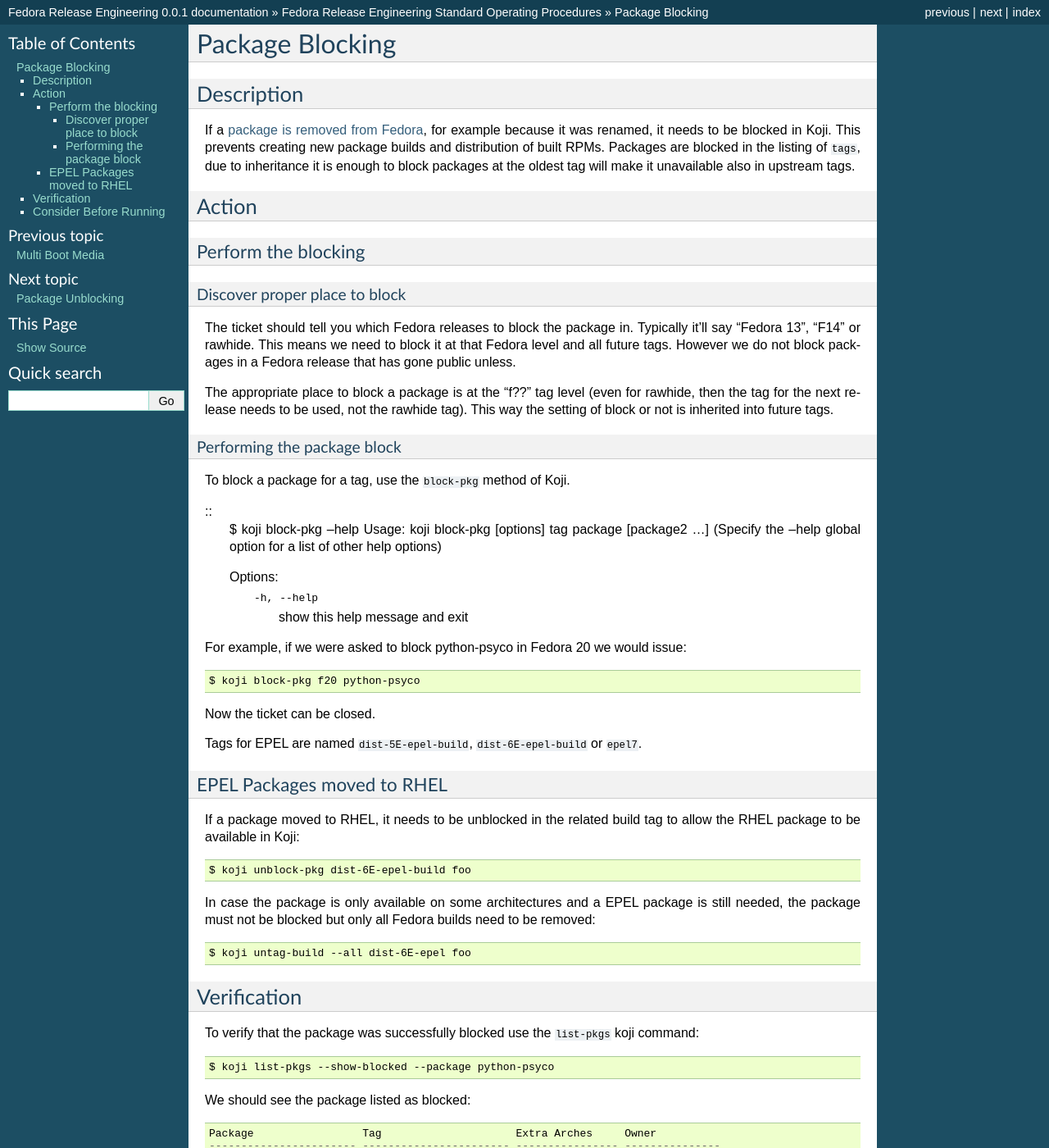
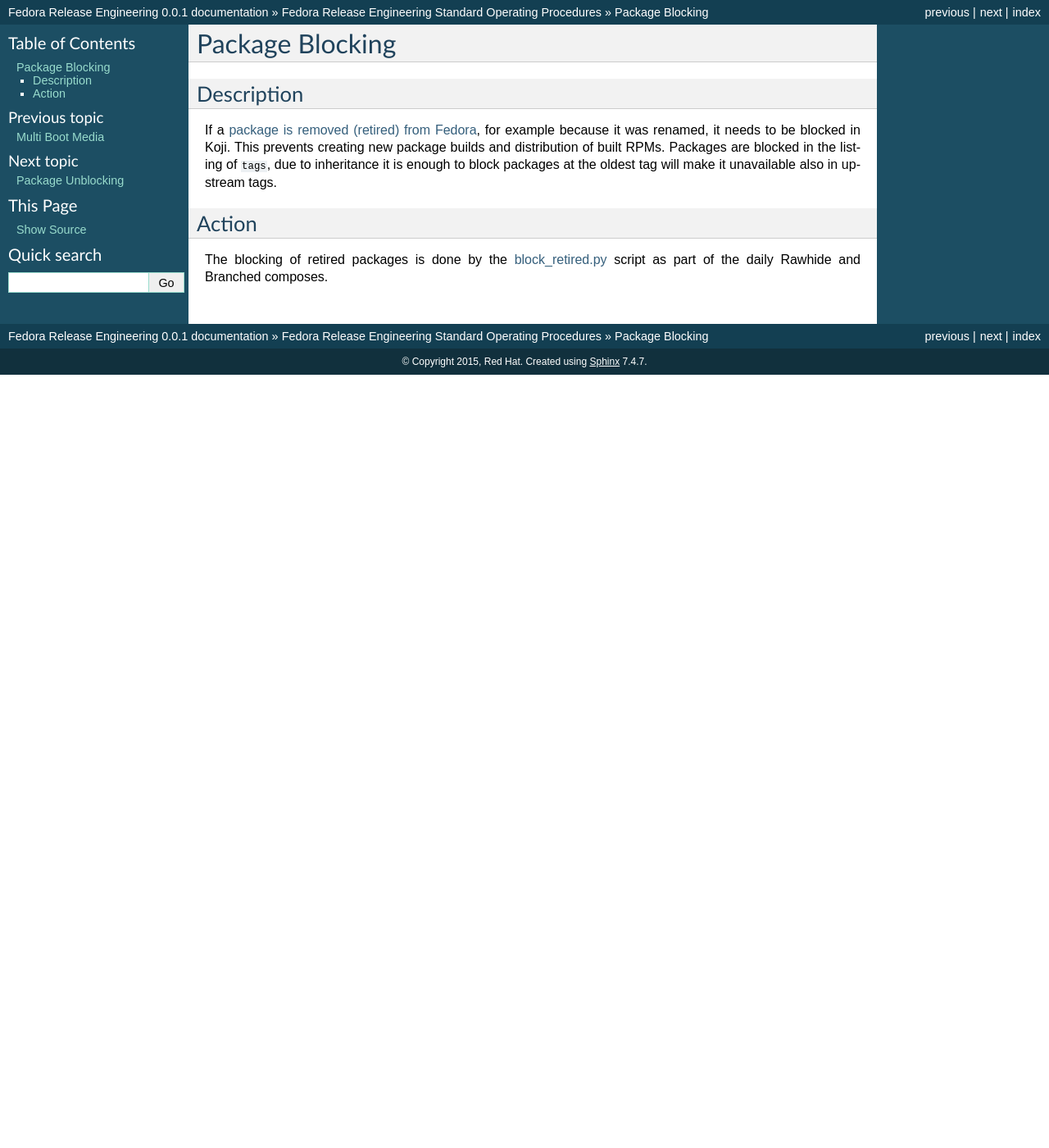
Before and after one commit to ralphbean/releng, a Sphinx documentation site: the page built from docs/source/sop_package_blocking.rst, in a window 1280 px wide and 1400 px high. Shown: the whole window at 82% size. Built offline with Sphinx 7.4.7, drawn with Linux system fonts in a browser that asks for light colours; some of the changed text lies outside the part shown.

Commit message:
Update package blocking SOP
Signed-off-by: Till Maas <opensource@till.name>

```diff
--- a/docs/source/sop_package_blocking.rst
+++ b/docs/source/sop_package_blocking.rst
@@ -4,119 +4,20 @@
 
 Description
 ===========
-If a `package is removed from Fedora`_, for example because it was renamed, it
-needs to be blocked in Koji. This prevents creating new package builds and
-distribution of built RPMs. Packages are blocked in the listing of ``tags``,
-due to inheritance it is enough to block packages at the oldest tag will make
-it unavailable also in upstream tags.
+If a `package is removed (retired) from Fedora`_, for example because it was
+renamed, it needs to be blocked in Koji. This prevents creating new package
+builds and distribution of built RPMs. Packages are blocked in the listing of
+``tags``, due to inheritance it is enough to block packages at the oldest tag
+will make it unavailable also in upstream tags.
 
 Action
 ======
+The blocking of retired packages is done by the `block_retired.py`_ script as
+part of the daily Rawhide and Branched composes.
 
-Perform the blocking
---------------------
 
-Discover proper place to block
-^^^^^^^^^^^^^^^^^^^^^^^^^^^^^^
-The ticket should tell you which Fedora releases to block the package in.
-Typically it'll say "Fedora 13", "F14" or rawhide.  This means we need to block
-it at that Fedora level and all future tags.  However we do not block packages
-in a Fedora release that has gone public unless.
+.. _package is removed (retired) from Fedora:
+    https://fedoraproject.org/wiki/How_to_remove_a_package_at_end_of_life
 
-The appropriate place to block a package is at the "f??" tag level (even for
-rawhide, then the tag for the next release needs to be used, not the rawhide
-tag).  This way the setting of block or not is inherited into future tags.
-
-Performing the package block
-^^^^^^^^^^^^^^^^^^^^^^^^^^^^
-
-To block a package for a tag, use the ``block-pkg`` method of Koji.
-
-::
-    $ koji block-pkg --help
-    Usage: koji block-pkg [options] tag package [package2 ...]
-    (Specify the --help global option for a list of other help options)
-
-    Options:
-      -h, --help  show this help message and exit
-
-For example, if we were asked to block python-psyco in Fedora 20 we would
-issue:
-
-::
-
-    $ koji block-pkg f20 python-psyco
-
-Now the ticket can be closed.
-
-Tags for EPEL are named ``dist-5E-epel-build``, ``dist-6E-epel-build`` or
-``epel7``.
-
-EPEL Packages moved to RHEL
----------------------------
-If a package moved to RHEL, it needs to be unblocked in the related build tag
-to allow the RHEL package to be available in Koji:
-
-::
-
-    $ koji unblock-pkg dist-6E-epel-build foo
-
-In case the package is only available on some architectures and a EPEL package
-is still needed, the package must not be blocked but only all Fedora builds
-need to be removed:
-
-::
-
-    $ koji untag-build --all dist-6E-epel foo
-
-Verification
-============
-To verify that the package was successfully blocked use the ``list-pkgs`` koji
-command:
-
-::
-
-    $ koji list-pkgs --show-blocked --package python-psyco
-
-We should see the package listed as blocked:
-
-::
-
-    Package                 Tag                     Extra Arches     Owner
-    ----------------------- ----------------------- ---------------- ---------------
-    python-psyco            f20                                      konradm         [BLOCKED]
-
-We should not see it listed in any later Fedora tags.
-
-Also the latest-pkg command should not return anything:
-
-::
-
-    $ koji latest-pkg dist-f8 hunspell-he
-    Build                                     Tag                   Built by
-    ----------------------------------------  --------------------  ----------------
-
-Consider Before Running
-=======================
-* Don't block packages in a released Fedora.
-* Make sure that you're being asked to block at the srpm level.  Blocking
-  sub-packages cannot be done, but will happen naturally when the source
-  package no longer builds the sub package.
-* Watch the next day's rawhide/branched/whatever report for a slew of broken
-  deps related to the package.  We may have to unblock the package in order to
-  fix the deps. Check this with repoquery:
-
-  ::
-
-    $ repoquery -q --whatrequires --repoid <repo> <list of packages produced by this source rpm> --alldeps
-
-  to catch binary dependencies and:
-
-  ::
-
-    repoquery -q --whatrequires --repoid <repo>-source --archlist src <list of packages produced by this source rpm> --alldeps
-
-* Ensure that if the package is being renamed/replaced that proper Obsoletes/Provides are in place
-
-.. _package is removed from Fedora:
-    https://fedoraproject.org/wiki/How_to_remove_a_package_at_end_of_life
+.. _block_retired.py:
+    https://pagure.io/releng/blob/master/f/scripts/block_retired.py
```
